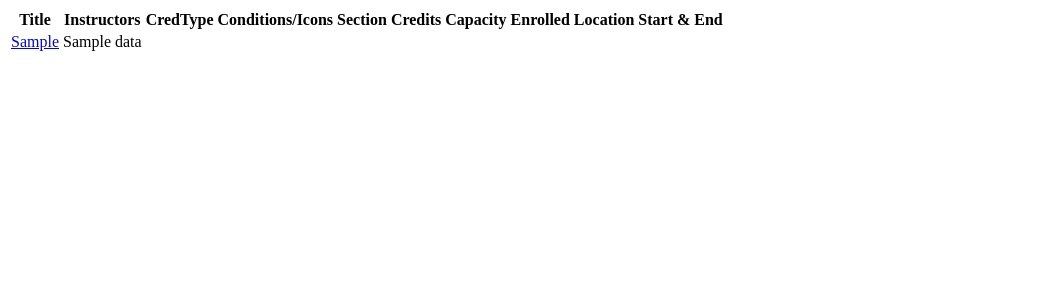
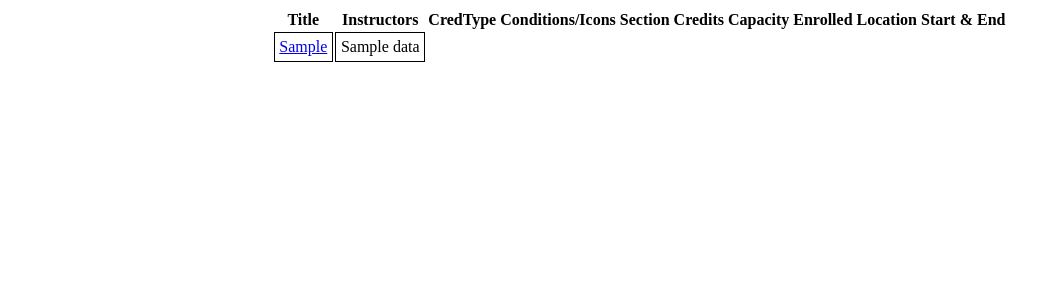
Before and after one commit to JD-P/evcc-catalog, a Django app: template catalog/catalogapp/templates/results.html in a window 1280 px wide. Shown: the top 300 px of the page, without its empty margins (0-1058 px from the left). Run offline with Django 3.2, Linux system fonts and the light colour scheme; the template is opened without the code that fills it: most values are stand-ins (such as "Sample title", 1, 10 or a date in 2020).

Commit message:
Add css styling to results table

```diff
--- /dev/null
+++ b/catalog/catalogapp/static/results.css
@@ -0,0 +1,8 @@
+table {
+   margin: 0 auto;
+ }
+
+td {
+  border: black 1px solid;
+  padding: 0.30em;
+}
--- a/catalog/catalogapp/templates/results.html
+++ b/catalog/catalogapp/templates/results.html
@@ -1,6 +1,7 @@
 <html>
   <head>
     <title>Unofficial EvCC Class Schedule Search Engine | Results</title>
+    <link rel="stylesheet" href="/static/results.css">
     <meta charset="UTF-8">
   </head>
   <body>
```
